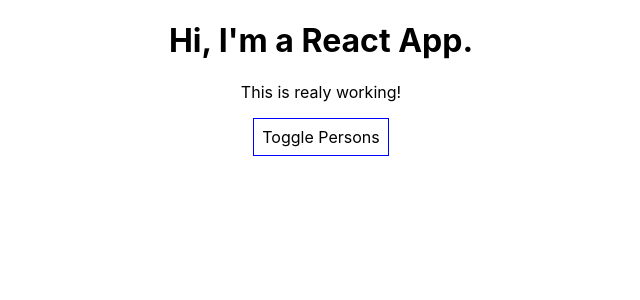
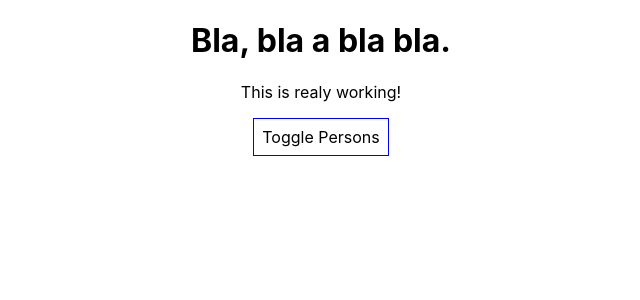
Before and after one commit to yros1/react-complete-guide, a React (Create React App) app: page / in a window 1280 px wide. Shown: the top 300 px of the page, without its empty margins (319-959 px from the left). Built offline with nearby package versions, Linux system fonts and the light colour scheme.

Commit message:
Pass personId as an argument to deletePersonV2Handler. Optional version of that metchod.

```diff
--- a/src/App.js
+++ b/src/App.js
@@ -41,6 +41,14 @@ class App extends Component {
     this.setState({persons: persons})             // updating current state by passing new version of persons array
   }
 
+  // here we use personId instead personIndex
+  deletePersonV2Handler = (personId) =>
+  {
+    const persons = [...this.state.persons];
+    persons.splice(personId, 1);
+    this.setState({persons: persons});
+  }
+
   // list of suporrted events here https://www.udemy.com/react-the-complete-guide-incl-redux/learn/v4/t/lecture/8124210?start=0
 
   togglePersonsHandler = () => {
@@ -67,7 +75,8 @@ class App extends Component {
             // return we returning JSX code here, which is our functional component Person
             return <Person
               click={() => this.deletePersonHandler(index)}
-              // click={this.deletePersonHandler(bind(this, index))}
+              // click={() => this.deletePersonV2Handler(person.id)} // this version uses person id
+              // click={this.deletePersonHandler(bind(this, index))} // this is an alternative where use bind()
               name={person.name}
               age={person.age}
               key={person.id}
@@ -80,7 +89,8 @@ class App extends Component {
     return (
       // This is not HTML! This is JSX
       <div className="App">
-        <h1>Hi, I'm a React App.</h1>
+        {/* <h1>Hi, I'm a React App.</h1> */}
+        <h1>Bla, bla a bla bla.</h1>
         <p> This is realy working!</p>
         <button
           style = {style}
```
